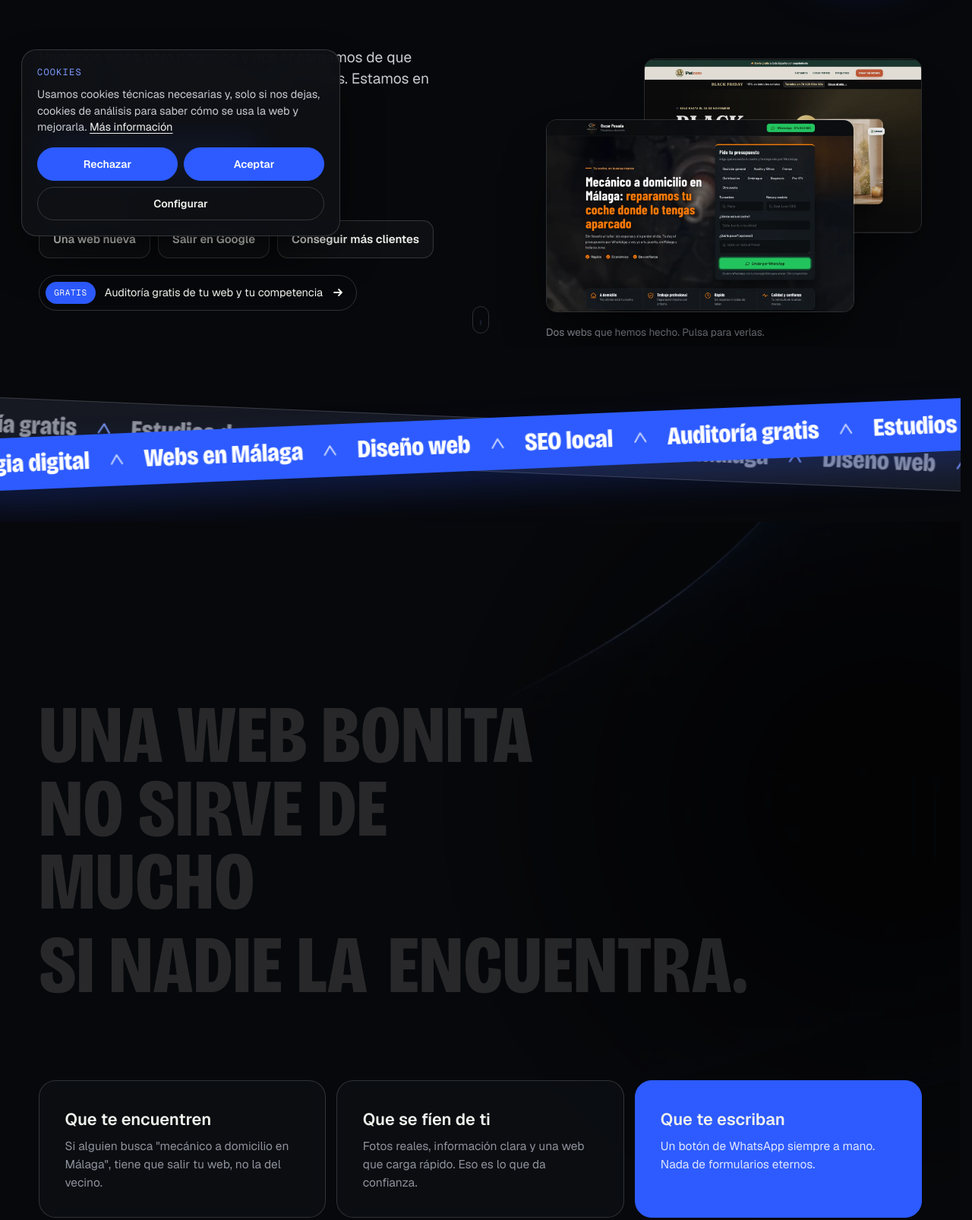
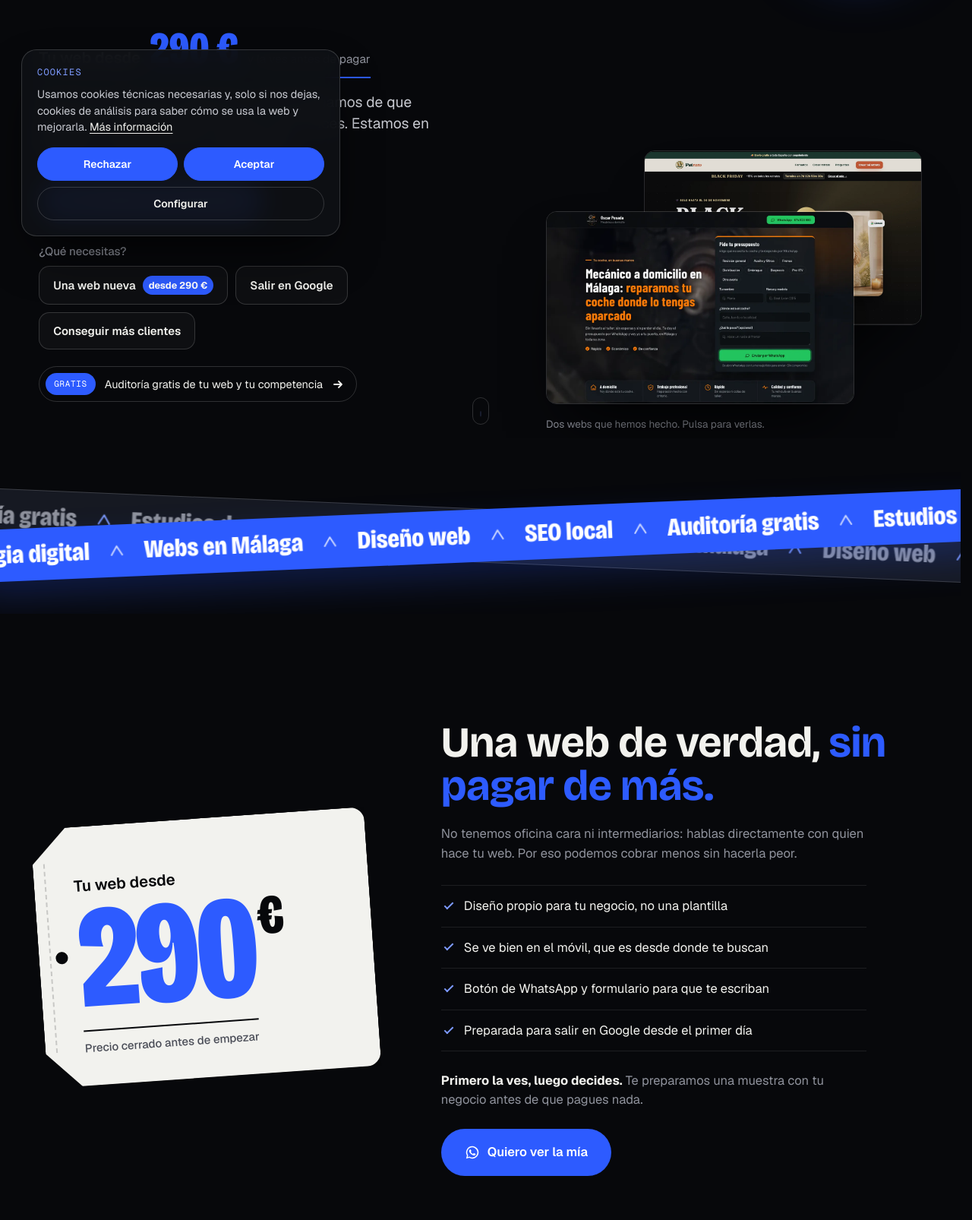
Before and after one commit to rubentg2010-glitch/aldero-marketing-web, a plain HTML site: page public/index.html in a window 1280 px wide. Shown: the part 461-2067 px from the top of the page at 76% size. Drawn offline with Linux system fonts and the light colour scheme.

Commit message:
Precio 290 € arriba: en la portada y sección justo después
Co-Authored-By: Claude Opus 5.5 <noreply@anthropic.com>
Claude-Session: https://claude.ai/code/session_01Fo5bVxaNrAnUHRgbCBMDV5

```diff
--- a/public/assets/css/styles.css
+++ b/public/assets/css/styles.css
@@ -1461,3 +1461,9 @@ html.ck-open .rec-pill, html.rec-open .rec-pill, html.menu-open .rec-pill { opac
   .price__grid { grid-template-columns: 1fr; }
   .price__tag { justify-self: center; width: min(100%, 360px); padding: 52px 28px 32px 44px; transform: rotate(-3deg); }
 }
+.hero__pick-tag { font-style: normal; font-size: 12.5px; font-weight: 700; padding: 3px 8px; border-radius: 999px; background: var(--blue); color: #fff; }
+.hero__price { display: inline-flex; flex-wrap: wrap; align-items: baseline; gap: 4px 12px; margin: 0 0 18px; padding-bottom: 10px; border-bottom: 2px solid var(--blue); text-decoration: none; color: var(--text); }
+.hero__price span { font: 600 clamp(18px, 1.6vw, 22px) var(--body); }
+.hero__price b { font-family: var(--display); font-stretch: 75%; font-weight: 800; font-size: clamp(44px, 4.6vw, 64px); line-height: .9; color: var(--blue); letter-spacing: -.01em; }
+.hero__price i { font-style: normal; font-size: clamp(14px, 1.2vw, 16px); color: var(--muted); }
+.hero__price:hover b { color: var(--blue-hi); }
--- a/public/index.html
+++ b/public/index.html
@@ -31,7 +31,7 @@
 
   <link rel="preload" href="assets/fonts/bricolage.woff2" as="font" type="font/woff2" crossorigin>
   <link rel="preload" href="assets/fonts/geist.woff2" as="font" type="font/woff2" crossorigin>
-  <link rel="stylesheet" href="assets/css/styles.css?v=202611261310">
+  <link rel="stylesheet" href="assets/css/styles.css?v=202611261330">
   <script src="assets/js/flag.js?v=202611232330"></script>
 
   <script type="application/ld+json">
@@ -284,6 +284,7 @@
 
         <div class="hero__bottom">
           <div class="hero__copy">
+            <a class="hero__price" href="#precio" data-hero-fade><span>Tu web desde</span> <b>290 €</b> <i>y la ves antes de pagar</i></a>
             <p class="hero__lead" data-hero-fade>Hacemos webs para negocios y nos encargamos de que aparezcan cuando alguien busca lo que haces. Estamos en Málaga y trabajamos con toda España.</p>
             <div class="hero__actions" data-hero-fade>
               <a class="btn btn--blue btn--xl" href="https://wa.me/34711553395?text=Hola%2C%20he%20visitado%20la%20web%20de%20ALDERO%20MARKETING%20y%20me%20gustar%C3%ADa%20recibir%20informaci%C3%B3n%20sobre%20vuestros%20servicios." target="_blank" rel="noopener" data-magnetic><svg class="btn__wa" viewBox="0 0 24 24" aria-hidden="true"><path d="M12 2.2a9.8 9.8 0 0 0-8.5 14.7L2.2 21.8l5-1.3A9.8 9.8 0 1 0 12 2.2Zm0 17.8a8 8 0 0 1-4.1-1.1l-.3-.2-3 .8.8-2.9-.2-.3A8 8 0 1 1 12 20Zm4.4-6c-.2-.1-1.4-.7-1.7-.8-.2-.1-.4-.1-.5.1l-.8.9c-.1.2-.3.2-.5.1a6.5 6.5 0 0 1-3.3-2.9c-.2-.4.2-.4.7-1.3.1-.2 0-.3 0-.4l-.7-1.8c-.2-.5-.4-.4-.5-.4h-.5a.9.9 0 0 0-.7.3 2.8 2.8 0 0 0-.9 2.1 4.9 4.9 0 0 0 1 2.6 11.2 11.2 0 0 0 4.3 3.8c1.6.7 2.2.7 3 .6a2.6 2.6 0 0 0 1.7-1.2 2.1 2.1 0 0 0 .1-1.2c0-.2-.2-.2-.5-.4Z" fill="currentColor"/></svg> Escríbenos por WhatsApp</a>
@@ -291,7 +292,7 @@
             <div class="hero__pick" data-hero-fade>
               <p class="hero__pick-q">¿Qué necesitas?</p>
               <div class="hero__pick-opts">
-                <a href="#srv-web" data-goto="0">Una web nueva</a>
+                <a href="#precio">Una web nueva <em class="hero__pick-tag">desde 290 €</em></a>
                 <a href="#srv-seo" data-goto="1">Salir en Google</a>
                 <a href="#srv-estrategia" data-goto="3">Conseguir más clientes</a>
               </div>
@@ -325,6 +326,29 @@
     </div>
 
     <!-- ================= MANIFIESTO ================= -->
+    <section class="price" id="precio" aria-labelledby="precio-title">
+      <div class="container price__grid">
+        <div class="price__tag" data-reveal>
+          <span class="price__hole" aria-hidden="true"></span>
+          <span class="price__from">Tu web desde</span>
+          <span class="price__num">290<span>€</span></span>
+          <span class="price__note">Precio cerrado antes de empezar</span>
+        </div>
+        <div class="price__side">
+          <h2 class="price__title" id="precio-title">Una web de verdad, <span class="hl">sin pagar de más.</span></h2>
+          <p class="price__lead">No tenemos oficina cara ni intermediarios: hablas directamente con quien hace tu web. Por eso podemos cobrar menos sin hacerla peor.</p>
+          <ul class="price__list">
+            <li>Diseño propio para tu negocio, no una plantilla</li>
+            <li>Se ve bien en el móvil, que es desde donde te buscan</li>
+            <li>Botón de WhatsApp y formulario para que te escriban</li>
+            <li>Preparada para salir en Google desde el primer día</li>
+          </ul>
+          <p class="price__first"><b>Primero la ves, luego decides.</b> Te preparamos una muestra con tu negocio antes de que pagues nada.</p>
+          <a class="btn btn--blue btn--xl" href="https://wa.me/34711553395?text=Hola%2C%20he%20visto%20en%20ALDERO%20MARKETING%20la%20web%20desde%20290%20%E2%82%AC%20y%20quiero%20ver%20c%C3%B3mo%20quedar%C3%ADa%20la%20de%20mi%20negocio." target="_blank" rel="noopener" data-magnetic><svg class="btn__wa" viewBox="0 0 24 24" aria-hidden="true"><path d="M12 2.2a9.8 9.8 0 0 0-8.5 14.7L2.2 21.8l5-1.3A9.8 9.8 0 1 0 12 2.2Zm0 17.8a8 8 0 0 1-4.1-1.1l-.3-.2-3 .8.8-2.9-.2-.3A8 8 0 1 1 12 20Zm4.4-6c-.2-.1-1.4-.7-1.7-.8-.2-.1-.4-.1-.5.1l-.8.9c-.1.2-.3.2-.5.1a6.5 6.5 0 0 1-3.3-2.9c-.2-.4.2-.4.7-1.3.1-.2 0-.3 0-.4l-.7-1.8c-.2-.5-.4-.4-.5-.4h-.5a.9.9 0 0 0-.7.3 2.8 2.8 0 0 0-.9 2.1 4.9 4.9 0 0 0 1 2.6 11.2 11.2 0 0 0 4.3 3.8c1.6.7 2.2.7 3 .6a2.6 2.6 0 0 0 1.7-1.2 2.1 2.1 0 0 0 .1-1.2c0-.2-.2-.2-.5-.4Z" fill="currentColor"/></svg> Quiero ver la mía</a>
+        </div>
+      </div>
+    </section>
+
     <section class="manifesto" id="manifiesto" aria-labelledby="impacto-title">
       <div class="manifesto__bg" aria-hidden="true" data-parallax-bg></div>
       <div class="container">
@@ -494,29 +518,6 @@
       </div>
     </section>
 
-
-    <section class="price" id="precio" aria-labelledby="precio-title">
-      <div class="container price__grid">
-        <div class="price__tag" data-reveal>
-          <span class="price__hole" aria-hidden="true"></span>
-          <span class="price__from">Tu web desde</span>
-          <span class="price__num">290<span>€</span></span>
-          <span class="price__note">Precio cerrado antes de empezar</span>
-        </div>
-        <div class="price__side">
-          <h2 class="price__title" id="precio-title">Una web de verdad, <span class="hl">sin pagar de más.</span></h2>
-          <p class="price__lead">No tenemos oficina cara ni intermediarios: hablas directamente con quien hace tu web. Por eso podemos cobrar menos sin hacerla peor.</p>
-          <ul class="price__list">
-            <li>Diseño propio para tu negocio, no una plantilla</li>
-            <li>Se ve bien en el móvil, que es desde donde te buscan</li>
-            <li>Botón de WhatsApp y formulario para que te escriban</li>
-            <li>Preparada para salir en Google desde el primer día</li>
-          </ul>
-          <p class="price__first"><b>Primero la ves, luego decides.</b> Te preparamos una muestra con tu negocio antes de que pagues nada.</p>
-          <a class="btn btn--blue btn--xl" href="https://wa.me/34711553395?text=Hola%2C%20he%20visto%20en%20ALDERO%20MARKETING%20la%20web%20desde%20290%20%E2%82%AC%20y%20quiero%20ver%20c%C3%B3mo%20quedar%C3%ADa%20la%20de%20mi%20negocio." target="_blank" rel="noopener" data-magnetic><svg class="btn__wa" viewBox="0 0 24 24" aria-hidden="true"><path d="M12 2.2a9.8 9.8 0 0 0-8.5 14.7L2.2 21.8l5-1.3A9.8 9.8 0 1 0 12 2.2Zm0 17.8a8 8 0 0 1-4.1-1.1l-.3-.2-3 .8.8-2.9-.2-.3A8 8 0 1 1 12 20Zm4.4-6c-.2-.1-1.4-.7-1.7-.8-.2-.1-.4-.1-.5.1l-.8.9c-.1.2-.3.2-.5.1a6.5 6.5 0 0 1-3.3-2.9c-.2-.4.2-.4.7-1.3.1-.2 0-.3 0-.4l-.7-1.8c-.2-.5-.4-.4-.5-.4h-.5a.9.9 0 0 0-.7.3 2.8 2.8 0 0 0-.9 2.1 4.9 4.9 0 0 0 1 2.6 11.2 11.2 0 0 0 4.3 3.8c1.6.7 2.2.7 3 .6a2.6 2.6 0 0 0 1.7-1.2 2.1 2.1 0 0 0 .1-1.2c0-.2-.2-.2-.5-.4Z" fill="currentColor"/></svg> Quiero ver la mía</a>
-        </div>
-      </div>
-    </section>
 
     <!-- ================= AUDITORÍA GRATIS ================= -->
     <section class="audit" aria-labelledby="audit-title">
```
Also changed, not shown: public/404.html (+1 -1 lines), public/aviso-legal.html (+1 -1 lines), public/caso-oscar-posada.html (+1 -1 lines), public/caso-petrato.html (+1 -1 lines), public/cookies.html (+1 -1 lines), public/diseno-web-cadiz.html (+1 -1 lines), public/diseno-web-clinicas.html (+1 -1 lines), public/diseno-web-cordoba.html (+1 -1 lines), public/diseno-web-granada.html (+1 -1 lines), public/diseno-web-malaga.html (+1 -1 lines), public/diseno-web-peluquerias.html (+1 -1 lines), public/diseno-web-restaurantes.html (+1 -1 lines), public/diseno-web-sevilla.html (+1 -1 lines), public/diseno-web-talleres.html (+1 -1 lines), 4 more files.
